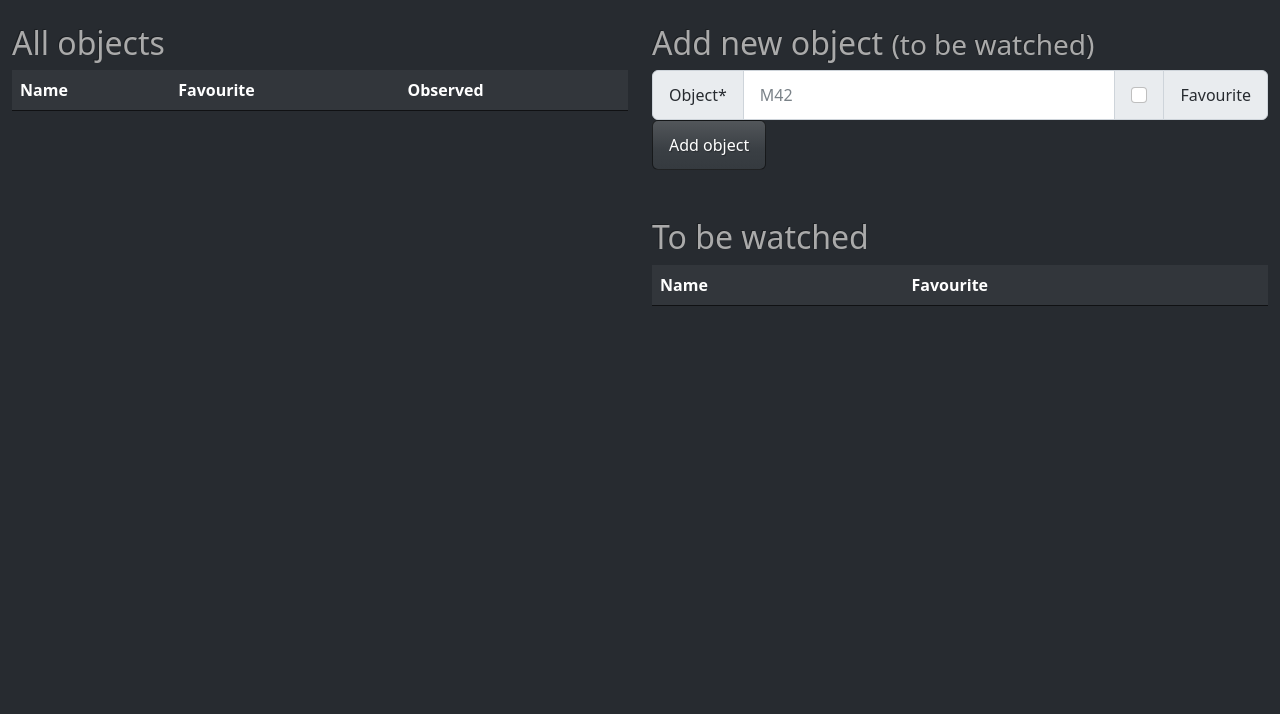
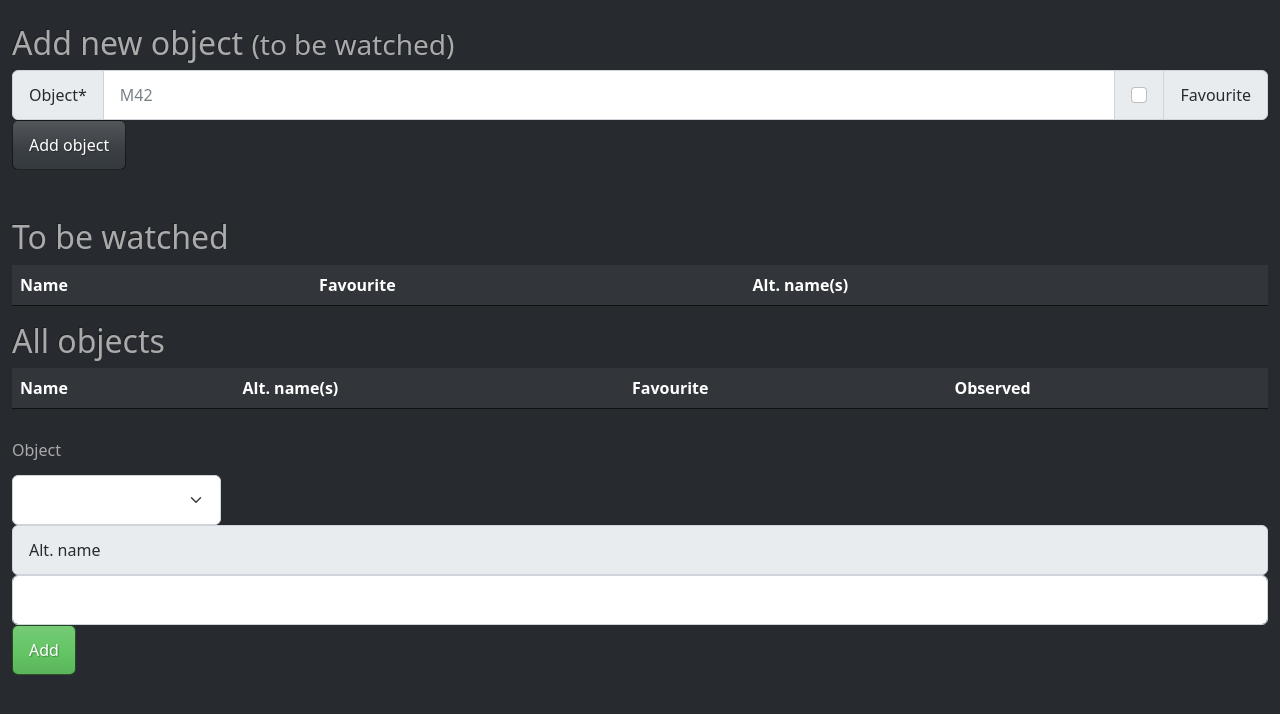
Before and after one commit to DanielAndreasen/astro-log, a Flask app: page /objects in a window 1280 px wide. Shown: the part 58-772 px from the top of the page. Run offline with Flask 3, Linux system fonts and the light colour scheme; the visitor is signed in with stand-in values (Sample User, id 1); lists and menus that the app fills with data are empty; some libraries are stand-ins or nearby versions.

Commit message:
Add alternative names, and rearrange objects page

```diff
--- a/src/astrolog/database.py
+++ b/src/astrolog/database.py
@@ -75,8 +75,8 @@ class Object(AstroLogModel):
         self.save()
 
     @property
-    def alt_names(self) -> None | list[str]:
-        return [alt.name for alt in self.altname_set] or None
+    def alt_names(self) -> list[str | None]:
+        return [alt.name for alt in self.altname_set]
 
 
 class AltName(AstroLogModel):
--- a/src/astrolog/web/app.py
+++ b/src/astrolog/web/app.py
@@ -5,12 +5,12 @@ from typing import Any
 
 from flask import (Flask, flash, redirect, render_template, request, session,
                    url_for)
-from peewee import SqliteDatabase
+from peewee import IntegrityError, SqliteDatabase
 
 from astrolog.api import (create_observation, create_user, delete_location,
                           valid_login)
-from astrolog.database import (MODELS, Binocular, EyePiece, Filter, Location,
-                               Object, Session, Telescope, User,
+from astrolog.database import (MODELS, AltName, Binocular, EyePiece, Filter,
+                               Location, Object, Session, Telescope, User,
                                database_proxy)
 
 app = Flask(__name__, template_folder='templates')
@@ -93,7 +93,6 @@ def new_observation(session_id: int) -> str:
         if not (obj := form.get('object', None)):
             flash('Object name must be provided', category='danger')
             return redirect(url_for('new_observation', session_id=session.id))
-            return redirect(url_for('new_observation', session_id=session.id))
         favourite = form.get('favourite') == ''
         obj, new_object = Object.get_or_create(name=obj, favourite=favourite)
         if new_object:
@@ -160,6 +159,25 @@ def objects() -> str:
                 else:
                     Object.get_or_create(name=name, favourite=favourite, to_be_watched=True)
     return render_template('objects.html', objects=Object)
+
+
+@app.route('/objects/alt_name', methods=['POST'])
+@login_required
+def add_alt_name() -> str:
+    form = request.form
+    print(form)
+    object = Object.get(name=form.get('object'))
+    if alt_name := form.get('alt-name'):
+        try:
+            AltName.create(object=object, name=alt_name)
+        except IntegrityError:
+            alt = AltName.get(name=alt_name)
+            flash(f'"{alt.object.name}" already has this as an alternative name', category='danger')
+            return redirect(url_for('objects'))
+        flash(f'Successfully added alternative name: {alt_name} to {object.name}', category='success')
+    else:
+        flash('Cannot add empty alternative name', category='warning')
+    return redirect(url_for('objects'))
 
 
 @app.route('/equipments/new/telescope', methods=['POST'])
--- a/src/astrolog/web/templates/objects.html
+++ b/src/astrolog/web/templates/objects.html
@@ -1,13 +1,53 @@
 {% extends "template.html" %} {% block body %}
 
-<div class="row">
-  <div class="col-6">
+<h2>Add new object <small>(to be watched)</small></h2>
+<form class="mb-5" method="POST">
+  <div class="input-group">
+    <label for="object" class="input-group-text">Object*</label>
+    <input name="object" type="text" class="form-control" id="object" placeholder="M42">
+    <div class="input-group-text">
+      <input name="favourite" class="form-check-input mt-0" type="checkbox" value="">
+    </div>
+    <label type="text" class="input-group-text">Favourite</label>
+  </div>
+  <button name="add_object" value="add_object2" class="btn btn-primary" type="submit">Add object</button>
+</form>
+
+<h2>To be watched</h2>
+<table class="table table-hover">
+  <thead>
+    <tr>
+      <th>Name</th>
+      <th>Favourite</th>
+      <th>Alt. name(s)</th>
+    </tr>
+  </thead>
+  <tbody>
+    {% for object in objects %}
+      {% if object.to_be_watched %}
+        <tr>
+          <td>{{object.name}}</td>
+          <td>
+            {% if object.favourite %}
+              <i class="fa fa-star" aria-hidden="true"></i>
+            {% else %}
+              <i class="fa fa-star-o" aria-hidden="true"></i>
+            {% endif %}
+          </td>
+          <td>{{', '.join(object.alt_names)}}</td>
+        </tr>
+      {% endif %}
+    {% endfor %}
+  </tbody>
+</table>
+
 <h2>All objects</h2>
 <form method="POST">
   <table class="table table-hover">
     <thead>
       <tr>
         <th>Name</th>
+        <th>Alt. name(s)</th>
         <th>Favourite</th>
         <th>Observed</th>
       </tr>
@@ -16,6 +56,7 @@
       {% for object in objects %}
         <tr>
           <td>{{object.name}}</td>
+          <td>{{', '.join(object.alt_names)}}</td>
           <td>
             {% if object.favourite %}
               <button
@@ -47,50 +88,19 @@
     </tbody>
   </table>
 </form>
+
+<form action="{{url_for('add_alt_name')}}" method="POST">
+  <label for="object" class="col-sm-1 col-form-label">Object</label>
+  <div class="col-sm-2">
+    <select name="object" class="form-select form-control-plaintext" id="object">
+      {% for object in objects %}
+        <option value="{{object.name}}">{{object.name}}</option>
+      {% endfor %}
+    </select>
   </div>
-
-  <div class="col-6">
-    <h2>Add new object <small>(to be watched)</small></h2>
-    <form class="mb-5" method="POST">
-      <div class="input-group">
-        <label for="object" class="input-group-text">Object*</label>
-        <input name="object" type="text" class="form-control" id="object" placeholder="M42">
-        <div class="input-group-text">
-          <input name="favourite" class="form-check-input mt-0" type="checkbox" value="">
-        </div>
-        <label type="text" class="input-group-text">Favourite</label>
-      </div>
-      <button name="add_object" value="add_object2" class="btn btn-primary" type="submit">Add object</button>
+  <label for="alt-name" class="input-group-text">Alt. name</label>
+  <input name="alt-name" type="text" class="form-control" id="object">
+  <button class="btn btn-success" type="submit">Add</button></td>
 </form>
 
-    <h2>To be watched</h2>
-    <table class="table table-hover">
-      <thead>
-        <tr>
-          <th>Name</th>
-          <th>Favourite</th>
-        </tr>
-      </thead>
-      <tbody>
-        {% for object in objects %}
-          {% if object.to_be_watched %}
-            <tr>
-              <td>{{object.name}}</td>
-              <td>
-                {% if object.favourite %}
-                  <i class="fa fa-star" aria-hidden="true"></i>
-                {% else %}
-                  <i class="fa fa-star-o" aria-hidden="true"></i>
-                {% endif %}
-              </td>
-            </tr>
-          {% endif %}
-        {% endfor %}
-      </tbody>
-    </table>
-
-  </div>
-
-</div>
-
 {% endblock %}
```
Also changed, not shown: tests/test_db.py (+1 -1 lines). Lines whose indentation alone changed are shown as unchanged.
